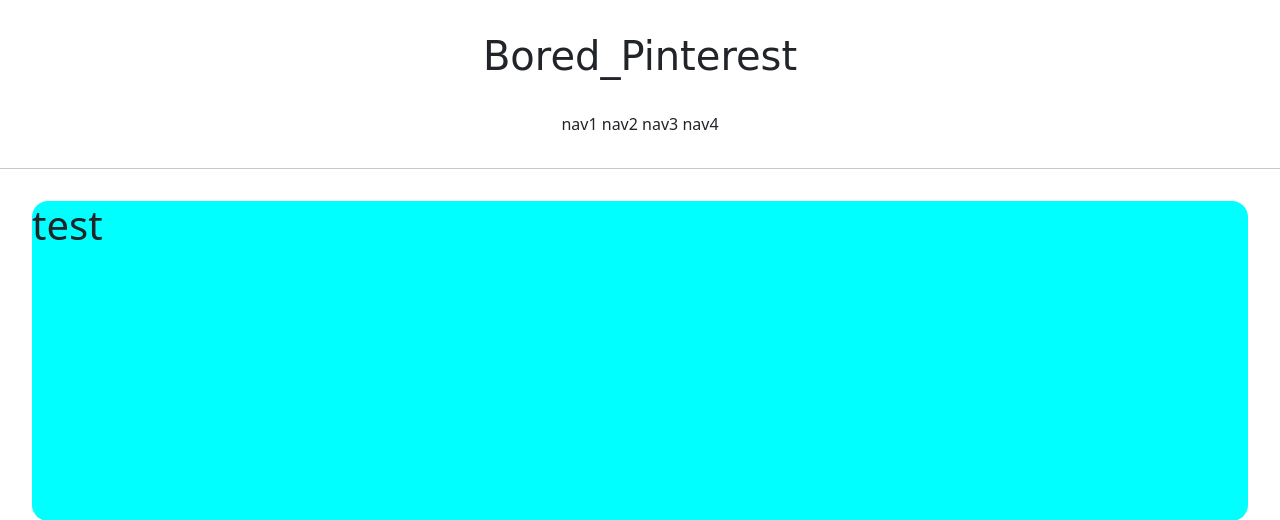
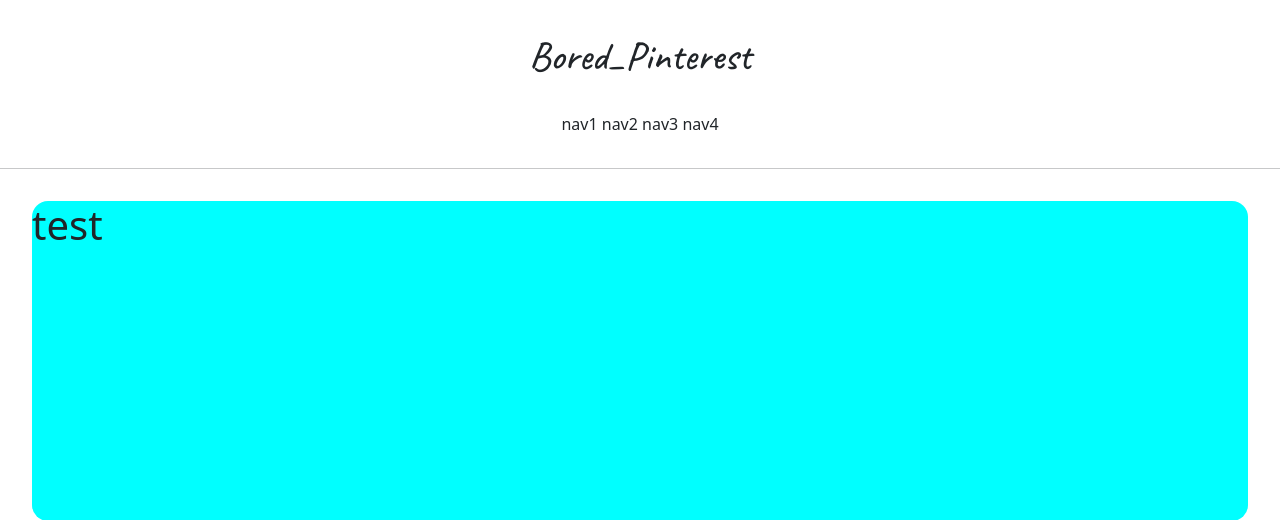
Before and after one commit to boredjuju/gis_django_practice_1, a Django app: page /accounts/hello_world/ in a window 1280 px wide. Shown: the top 520 px of the page. Run offline with Django 3.2, Linux system fonts and the light colour scheme; parts of the project's set-up code (start-up, migrations or seed data) failed here and were passed over.

Commit message:
7/5 django practice 1

```diff
--- a/templates/header.html
+++ b/templates/header.html
@@ -1,6 +1,6 @@
 <div style="text-align: center">
 
-    <div style="margin: 2rem 0; font-family: 'Shadows Into Light', cursive;">
+    <div style="margin: 2rem 0; font-family: 'Caveat', cursive;">
         <h1>Bored_Pinterest</h1>
     </div>
     <div style="margin-bottom: 2rem;">
```
